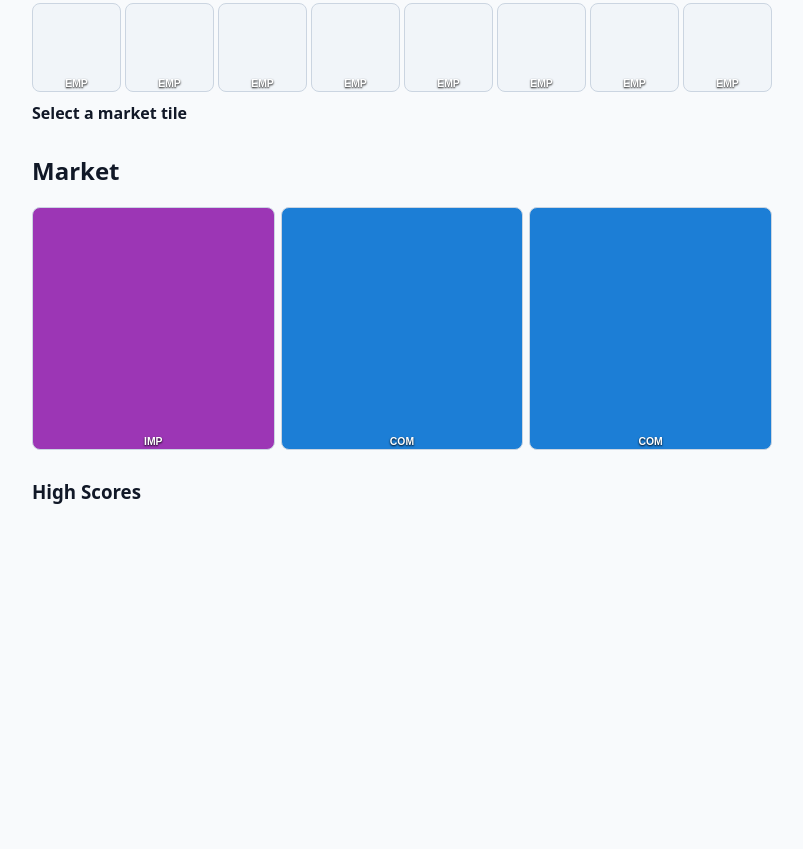
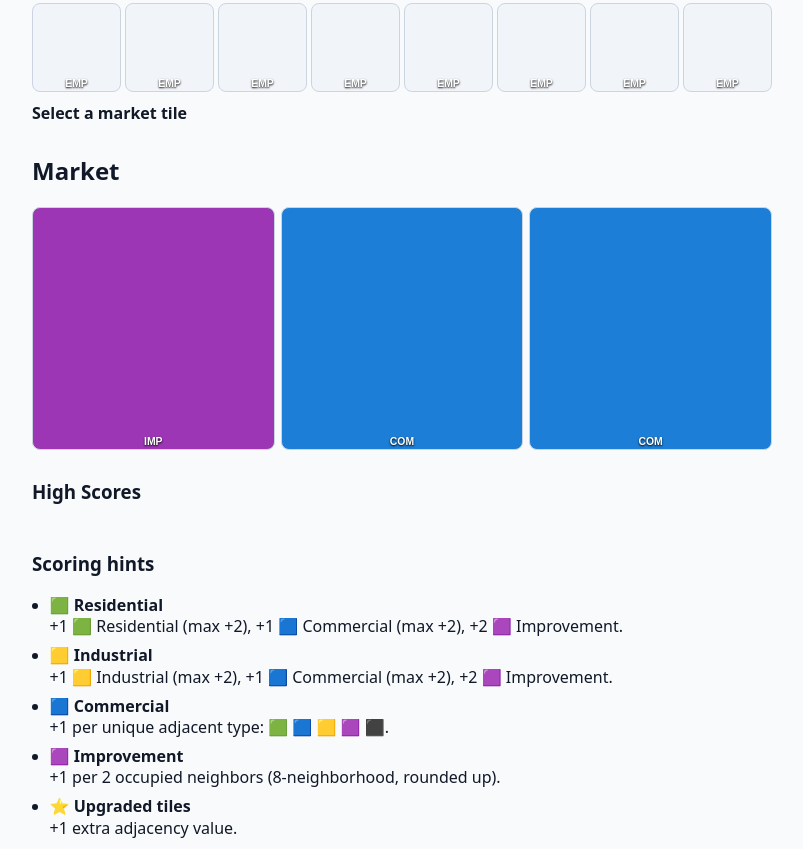
Before and after one commit to ZeroOne3010/tile-estate-story, a website built with Vite: page index.html in a window 1280 px wide. Shown: the part 768-1617 px from the top of the page, without its empty margins (238-1041 px from the left). Before the commit the page ends 1300 px from the top, so only its background shows below. Built offline with nearby package versions, Linux system fonts and the light colour scheme; files whose address does not match are found by name.

Commit message:
Localize scoring hints in English and Finnish

```diff
--- a/src/i18n.ts
+++ b/src/i18n.ts
@@ -8,12 +8,34 @@ const dict = {
     newGame: 'New Game', undo: 'Undo', market: 'Market', highScores: 'High Scores',
     gameOver: 'Game over', winner: 'Winner', tie: 'Tie', selectTile: 'Select a market tile',
     hoverHint: 'Tap an empty block to place', points: 'pts',
+    scoringHintsTitle: 'Scoring hints',
+    scoringResidential: '🟩 Residential',
+    scoringResidentialBody: '+1 🟩 Residential (max +2), +1 🟦 Commercial (max +2), +2 🟪 Improvement.',
+    scoringIndustrial: '🟨 Industrial',
+    scoringIndustrialBody: '+1 🟨 Industrial (max +2), +1 🟦 Commercial (max +2), +2 🟪 Improvement.',
+    scoringCommercial: '🟦 Commercial',
+    scoringCommercialBody: '+1 per unique adjacent type: 🟩 🟦 🟨 🟪 ⬛.',
+    scoringImprovement: '🟪 Improvement',
+    scoringImprovementBody: '+1 per 2 occupied neighbors (8-neighborhood, rounded up).',
+    scoringUpgraded: '⭐ Upgraded tiles',
+    scoringUpgradedBody: '+1 extra adjacency value.',
   },
   fi: {
     title: 'Tile Estate Story', currentPlayer: 'Vuorossa', p1: 'Pelaaja 1', p2: 'Pelaaja 2',
     newGame: 'Uusi peli', undo: 'Peru', market: 'Markkinat', highScores: 'Huipputulokset',
     gameOver: 'Peli päättyi', winner: 'Voittaja', tie: 'Tasapeli', selectTile: 'Valitse markkinalaatta',
     hoverHint: 'Napauta tyhjää ruutua sijoittaaksesi', points: 'p',
+    scoringHintsTitle: 'Pisteytysvinkit',
+    scoringResidential: '🟩 Asuin',
+    scoringResidentialBody: '+1 🟩 Asuin (max +2), +1 🟦 Liike (max +2), +2 🟪 Parannus.',
+    scoringIndustrial: '🟨 Teollisuus',
+    scoringIndustrialBody: '+1 🟨 Teollisuus (max +2), +1 🟦 Liike (max +2), +2 🟪 Parannus.',
+    scoringCommercial: '🟦 Liike',
+    scoringCommercialBody: '+1 per uniikki viereinen tyyppi: 🟩 🟦 🟨 🟪 ⬛.',
+    scoringImprovement: '🟪 Parannus',
+    scoringImprovementBody: '+1 per 2 varattua naapuria (8-naapurusto, pyöristys ylöspäin).',
+    scoringUpgraded: '⭐ Päivitetyt laatat',
+    scoringUpgradedBody: '+1 lisäarvo viereisyydestä.',
   },
 } as const;
 
--- a/src/styles.css
+++ b/src/styles.css
@@ -5,4 +5,6 @@ header h1{margin:0 0 4px;font-size:1.4rem}.controls{display:flex;gap:6px}.scores
 .cell img,.market-tile img{width:100%;height:100%;object-fit:cover;display:block}.cell span,.market-tile span{position:absolute;inset:auto 0 2px 0;text-align:center;font-size:.65rem;text-shadow:0 1px 2px #000}
 .cell.fallback img,.market-tile.fallback img{display:none}.cell.upgraded{outline:3px solid #f97316}.market{display:grid;grid-template-columns:repeat(3,1fr);gap:6px}.selected{outline:3px solid #22c55e}
 .preview{min-height:1.4rem;font-weight:600}.banner{padding:6px;background:#fee2e2;border-radius:6px;font-weight:700}
+.scoring-hints ul{margin:.25rem 0 0;padding-left:1.1rem;display:grid;gap:.45rem}
+.scoring-hints li{line-height:1.35}
 @media (min-width:700px){.layout{max-width:760px}}
--- a/src/ui.ts
+++ b/src/ui.ts
@@ -25,6 +25,16 @@ export function render(app: HTMLElement, state: GameState, lang: Language, previ
     <section class="preview">${preview.breakdown?`+${preview.breakdown.points}: ${preview.breakdown.reasons.join(' + ')}`:(state.selectedMarketIndex===null?t(lang,'selectTile'):t(lang,'hoverHint'))}</section>
     <section><h2>${t(lang,'market')}</h2><div id="market" class="market"></div></section>
     <section><h3>${t(lang,'highScores')}</h3><ol>${hs.map((e)=>`<li>${e.date}: ${e.p1}-${e.p2}</li>`).join('')}</ol></section>
+    <section class="scoring-hints">
+      <h3>${t(lang,'scoringHintsTitle')}</h3>
+      <ul>
+        <li><strong>${t(lang,'scoringResidential')}</strong><br/>${t(lang,'scoringResidentialBody')}</li>
+        <li><strong>${t(lang,'scoringIndustrial')}</strong><br/>${t(lang,'scoringIndustrialBody')}</li>
+        <li><strong>${t(lang,'scoringCommercial')}</strong><br/>${t(lang,'scoringCommercialBody')}</li>
+        <li><strong>${t(lang,'scoringImprovement')}</strong><br/>${t(lang,'scoringImprovementBody')}</li>
+        <li><strong>${t(lang,'scoringUpgraded')}</strong><br/>${t(lang,'scoringUpgradedBody')}</li>
+      </ul>
+    </section>
   </main>`;
 
   const boardEl = app.querySelector('#board') as HTMLElement;
```
